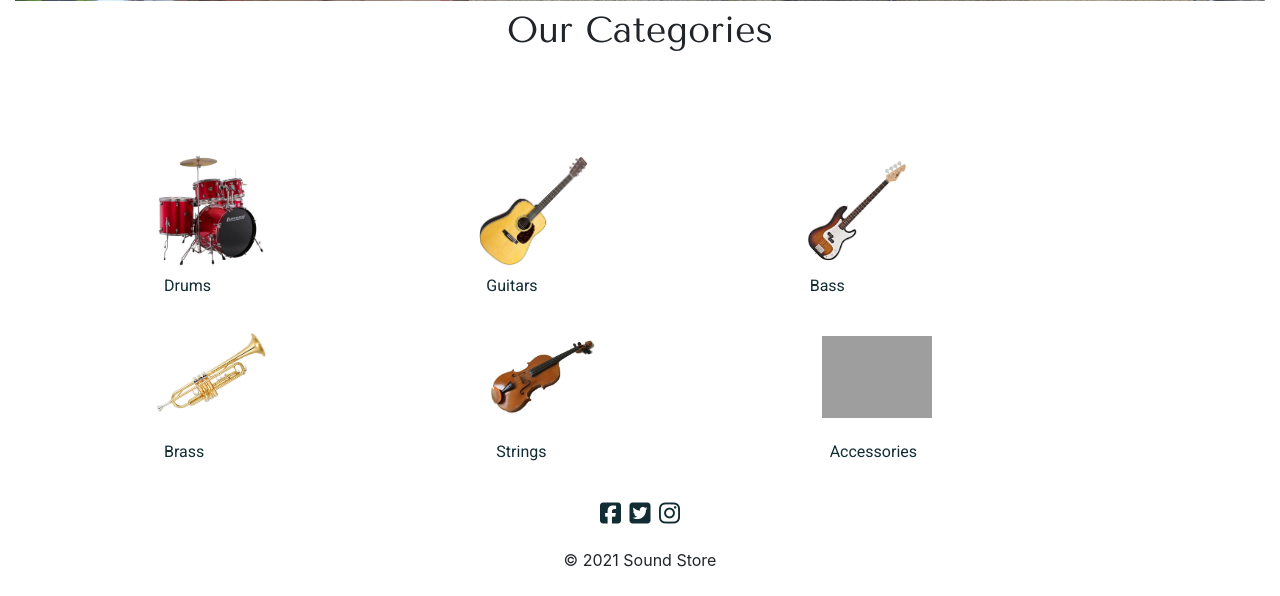
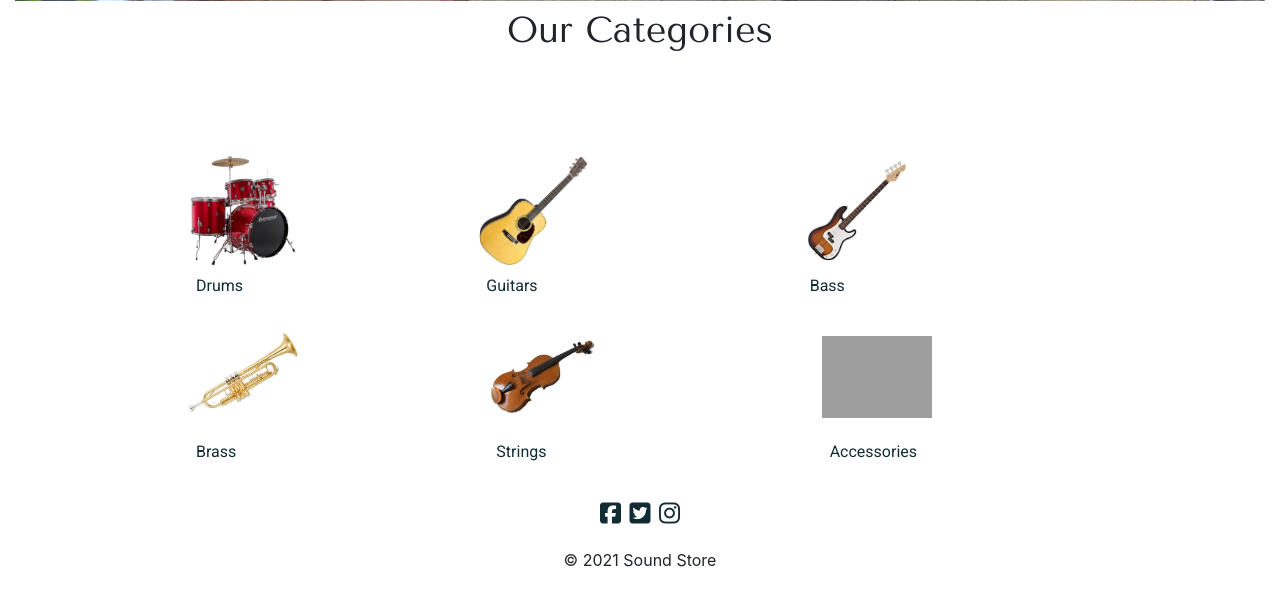
Before and after one commit to aaronh1986/SOUND-STORE-milestone-4, a Django app: page / in a window 1280 px wide. Shown: the part 562-1158 px from the top of the page. Run offline with Django 3.2, Linux system fonts and the light colour scheme; some libraries are stand-ins or nearby versions; some web fonts are replaced; grey boxes are pictures that could not be loaded.

Commit message:
Adjust padding on large screen size index.html

```diff
--- a/home/templates/home/index.html
+++ b/home/templates/home/index.html
@@ -139,7 +139,7 @@
          <!--Desktop screen images-->
          <div class="container category-container">
           <div class="row d-flex flex-row large-category-screen w-100">
-            <div class="d-none d-lg-block col-lg-4 category category-mob pl-3">
+            <div class="d-none d-lg-block col-lg-4 category category-mob pl-5">
               <a href="{% url 'products' %}?category=drum_sets,shell_sets,cymbals">
               <img class="category-images " src="{{ MEDIA_URL }}drums-category-1.jpg" alt="Drum Set Category">
               <p class="descriptor p-2">Drums</p>
@@ -160,7 +160,7 @@
            </div>
 
            <div class="row d-flex flex-row">
-            <div class="d-none d-lg-block col-lg-4  category category-mob pl-3">
+            <div class="d-none d-lg-block col-lg-4  category category-mob pl-5">
               <a href="{% url 'products' %}?category=trumpet,saxophone,trombone">
               <img class="category-images" src="{{ MEDIA_URL }}trumpet-category-1.jpg" alt="Brass Category">
               <p class="descriptor p-2">Brass</p>
```
